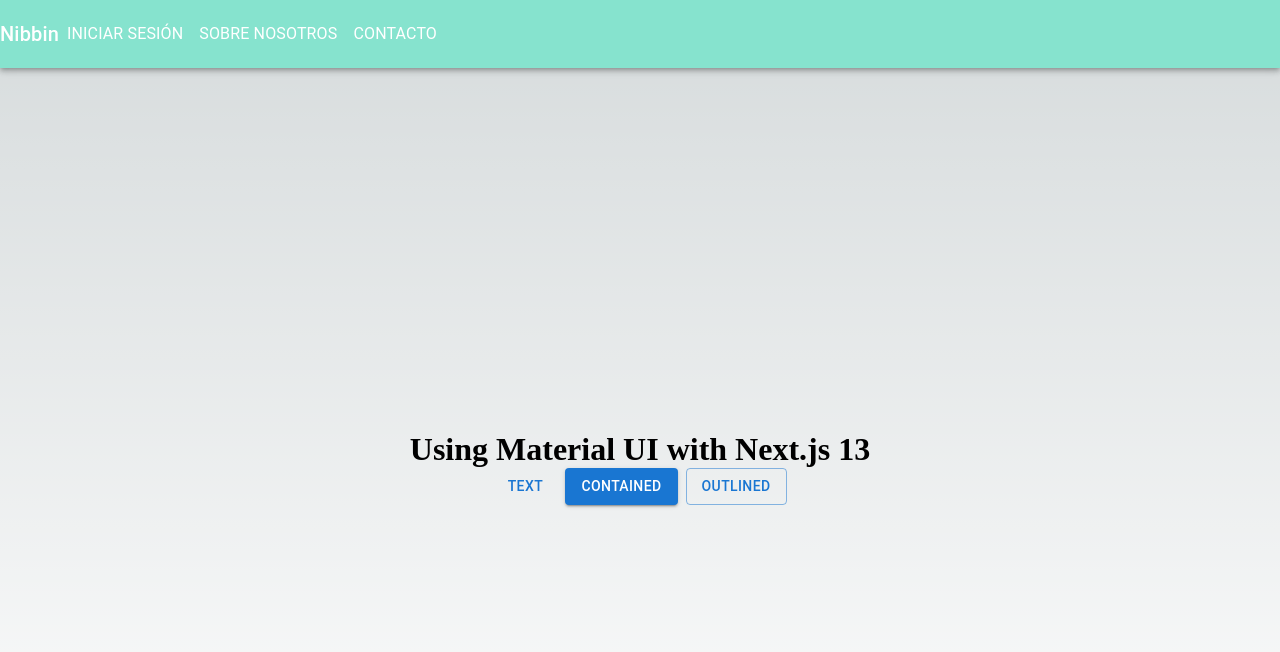
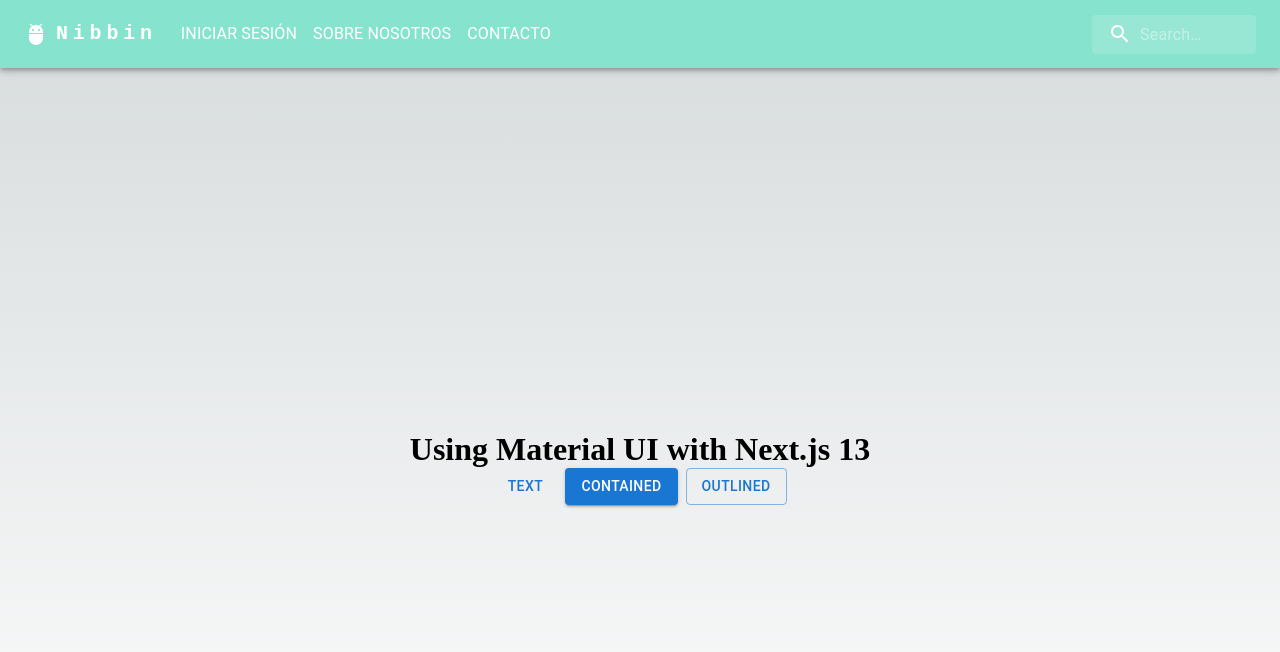
Before and after one commit to dvher/nibbin.cl, a Next.js app: page /ej in a window 1280 px wide. Shown: the top 652 px of the page. Built offline with nearby package versions, Linux system fonts and the light colour scheme.

Commit message:
Changed font of logo

```diff
--- a/components/NavBar.tsx
+++ b/components/NavBar.tsx
@@ -1,7 +1,10 @@
-import { AppBar, Toolbar, Typography, Menu, MenuItem, Box, IconButton, Button } from "@mui/material";
+import { AppBar, Toolbar, Typography, Menu, MenuItem, Box, IconButton, Button, Container, InputBase } from "@mui/material";
 import Link from 'next/link';
 import MenuIcon from '@mui/icons-material/Menu';
+import AdbIcon from '@mui/icons-material/Adb';
+import SearchIcon from '@mui/icons-material/Search';
 import { useState } from "react";
+import { styled, alpha } from '@mui/material/styles';
 
 export default function NavBar() {
 
@@ -17,12 +20,70 @@ export default function NavBar() {
 
     const pages = [["Iniciar Sesión", "/login"], ["Sobre nosotros", "/about"], ["Contacto", "/contact"]];
 
+    const Search = styled('div')(({ theme }) => ({
+      position: 'relative',
+      borderRadius: theme.shape.borderRadius,
+      backgroundColor: alpha(theme.palette.common.white, 0.15),
+      '&:hover': {
+        backgroundColor: alpha(theme.palette.common.white, 0.25),
+      },
+      marginLeft: 0,
+      width: '100%',
+      [theme.breakpoints.up('sm')]: {
+        marginLeft: theme.spacing(1),
+        width: 'auto',
+      },
+    }));
+
+    const SearchIconWrapper = styled('div')(({ theme }) => ({
+      padding: theme.spacing(0, 2),
+      height: '100%',
+      position: 'absolute',
+      pointerEvents: 'none',
+      display: 'flex',
+      alignItems: 'center',
+      justifyContent: 'center',
+    }));
+
+    const StyledInputBase = styled(InputBase)(({ theme }) => ({
+      color: 'inherit',
+      '& .MuiInputBase-input': {
+        padding: theme.spacing(1, 1, 1, 0),
+        // vertical padding + font size from searchIcon
+        paddingLeft: `calc(1em + ${theme.spacing(4)})`,
+        transition: theme.transitions.create('width'),
+        width: '100%',
+        [theme.breakpoints.up('sm')]: {
+          width: '12ch',
+          '&:focus': {
+            width: '20ch',
+          },
+        },
+      },
+    }));
+
     return (
         <AppBar position="static" sx={{
             backgroundColor: "#86E3CE",
         }}>
+          <Container maxWidth="xl">
             <Toolbar disableGutters>
-                <Typography variant="h6" component="div" sx={{ flexGrow: 0 }}>
+              <AdbIcon sx={{ display: { xs: 'none', md: 'flex' }, mr: 1 }} />
+              <Typography
+                variant="h6"
+                noWrap
+                component="a"
+                href="/"
+                sx={{
+                  mr: 2,
+                  display: { xs: 'none', md: 'flex' },
+                  fontFamily: 'monospace',
+                  fontWeight: 700,
+                  letterSpacing: '.3rem',
+                  color: 'inherit',
+                  textDecoration: 'none',
+                }}
+              >
                 Nibbin
               </Typography>
                 <Box sx={{ flexGrow: 1, display: { xs: 'flex', md: 'none' } }}>
@@ -61,16 +122,45 @@ export default function NavBar() {
                     ))}
                   </Menu>
               </Box>
+              <AdbIcon sx={{ display: { xs: 'flex', md: 'none' }, mr: 1 }} />
+              <Typography
+                variant="h5"
+                noWrap
+                component="a"
+                href=""
+                sx={{
+                  mr: 2,
+                  display: { xs: 'flex', md: 'none' },
+                  flexGrow: 1,
+                  fontFamily: 'monospace',
+                  fontWeight: 700,
+                  letterSpacing: '.3rem',
+                  color: 'inherit',
+                  textDecoration: 'none',
+                }}
+              >
+                Nibbin
+              </Typography>
               <Box sx={{ flexGrow: 1, display: { xs: 'none', md: 'flex' } }}>
                 {pages.map(([page, url]) => (
-                    <Button key={page} onClick={handleClose}>
+                    <Button key={page} onClick={handleClose} sx={{ my: 2, color: 'white', display: 'block' }}>
                       <Link href={url}>
-                        <Typography sx={{ my: 2, color: 'white', display: 'block' }}>{page}</Typography>
+                        <Typography>{page}</Typography>
                       </Link>
                     </Button>
                 ))}
               </Box>
+              <Search>
+                <SearchIconWrapper>
+                  <SearchIcon />
+                </SearchIconWrapper>
+                <StyledInputBase
+                  placeholder="Search…"
+                  inputProps={{ 'aria-label': 'search' }}
+                />
+              </Search>
             </Toolbar>
+          </Container>
         </AppBar>
     );
 }
```
Lines whose indentation alone changed are shown as unchanged.
